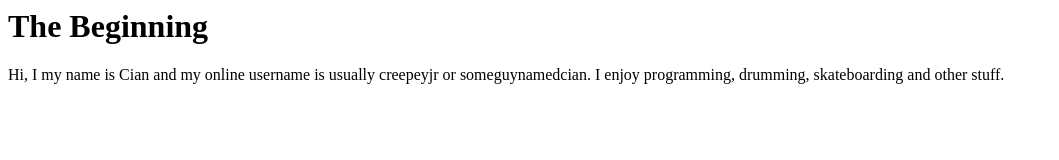
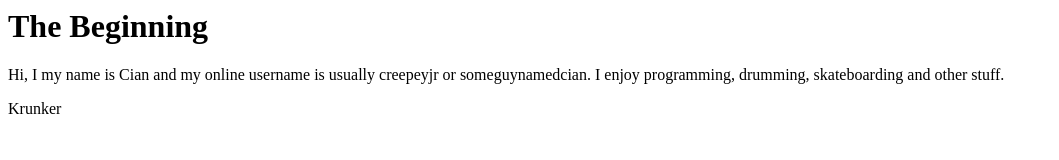
Before and after one commit to creepeyjr/Portfolio, a plain HTML site: page index.html in a window 1280 px wide. Shown: the whole page, without its empty margins (0-1059 px from the left). Drawn offline with Linux system fonts and the light colour scheme.

Commit message:
Update index.html

```diff
--- a/index.html
+++ b/index.html
@@ -7,5 +7,6 @@
 	<h1>The Beginning</h1>
 
 	<p>Hi, I my name is Cian and my online username is usually creepeyjr or someguynamedcian. I enjoy programming, drumming, skateboarding and other stuff.</p>
+	<a src="krunker.io">Krunker</a>
 
 </body>
```
